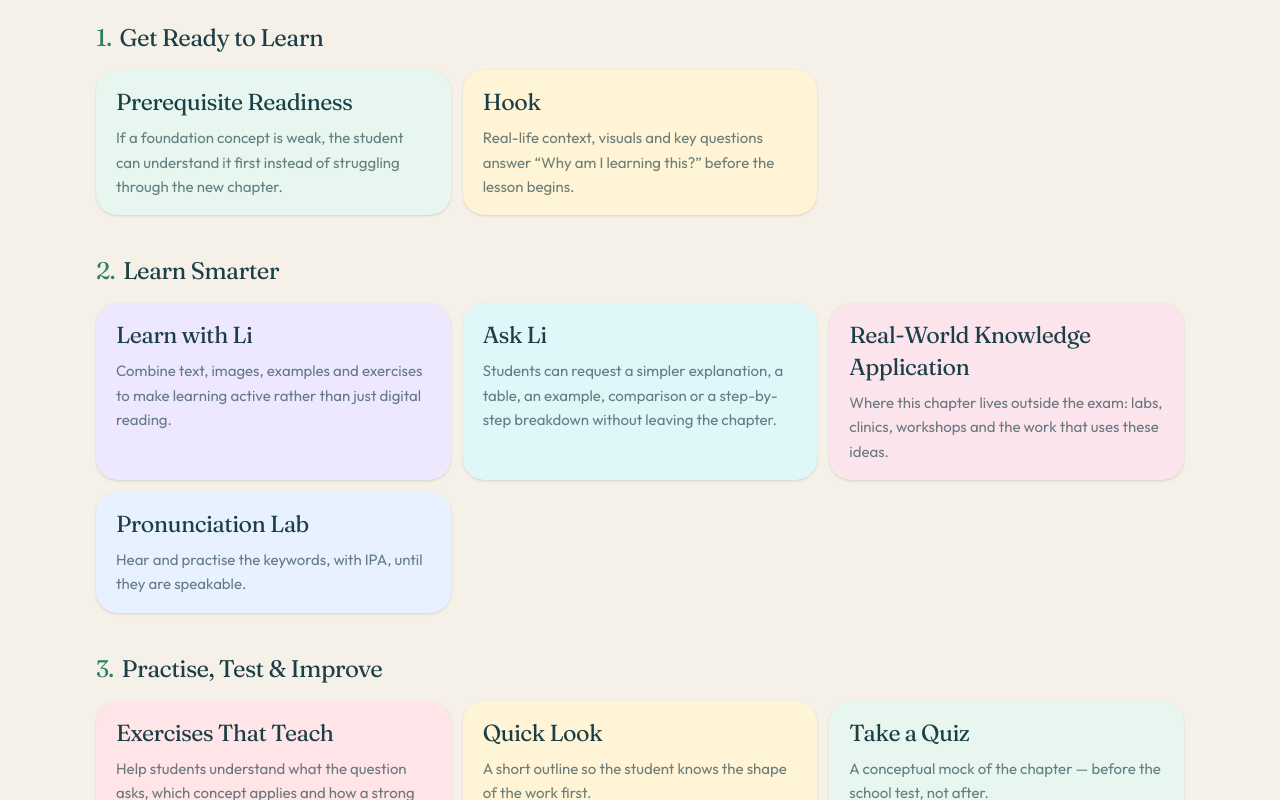
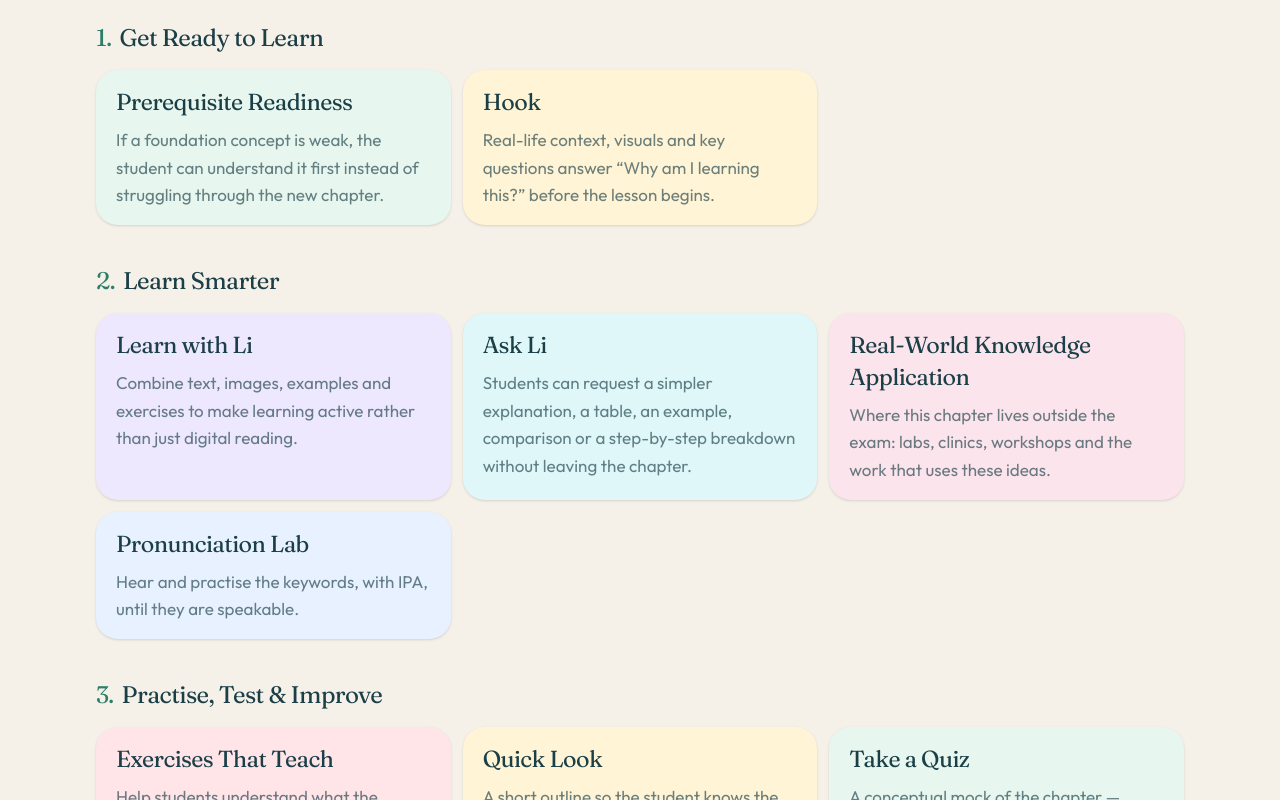
Before and after one commit to Sujai06062011/learn-li-website, a Next.js app: page / in a window 1280 px wide. Shown: the part 5320-6120 px from the top of the page. Built offline with nearby package versions, Linux system fonts and the light colour scheme.

Commit message:
Increase learning-journey card body type
Bump the description under each card title so the copy is easier to read.

Co-authored-by: sujai.tce <sujai.tce@gmail.com>

```diff
--- a/src/components/home/LearningJourney.tsx
+++ b/src/components/home/LearningJourney.tsx
@@ -16,7 +16,7 @@ function JourneyCard({
       <h3 className="font-display text-[1.35rem] leading-snug tracking-tight sm:text-[1.45rem]">
         {title}
       </h3>
-      <p className="mt-2 text-[15px] leading-relaxed text-foreground/65">{body}</p>
+      <p className="mt-2 text-base leading-relaxed text-foreground/65 sm:text-[17px]">{body}</p>
     </article>
   );
 }
```
